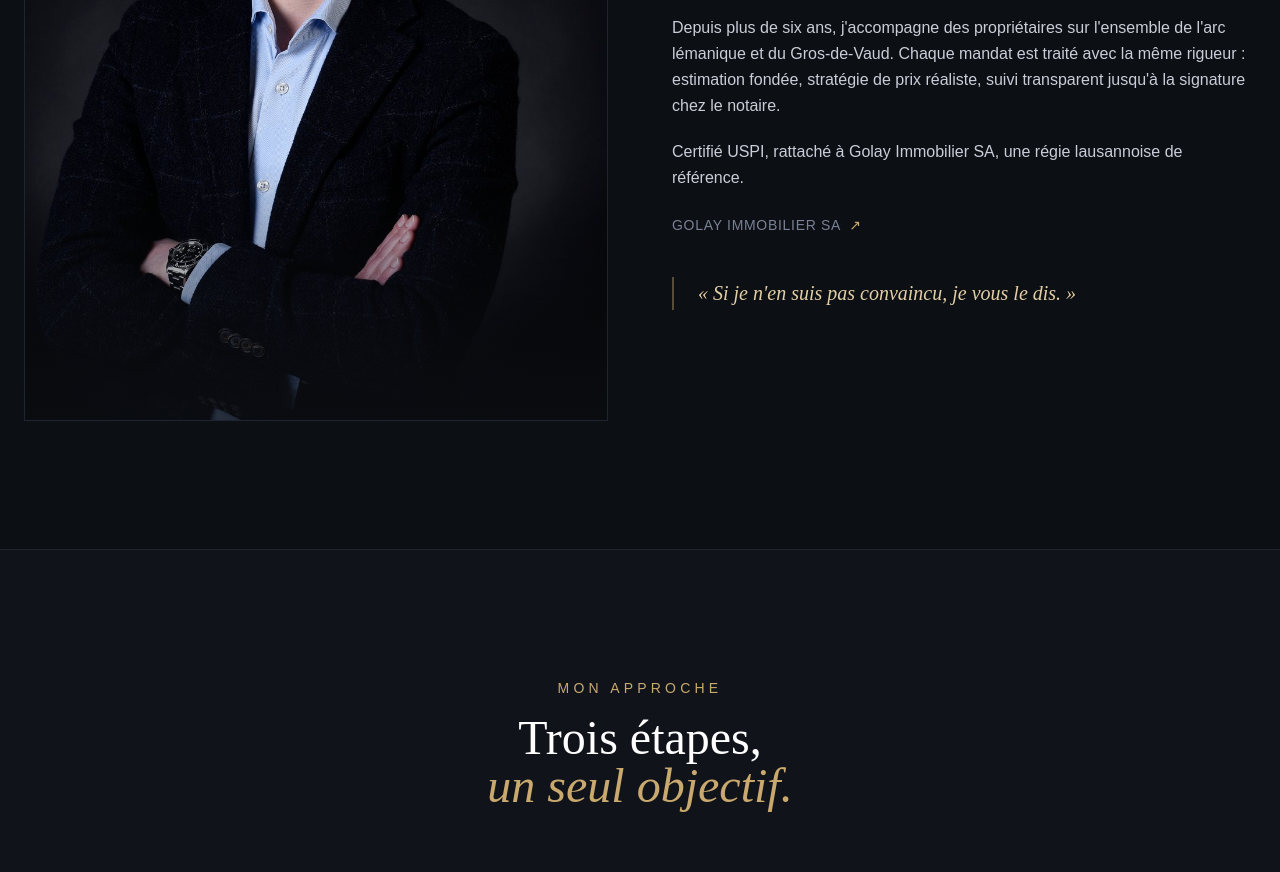
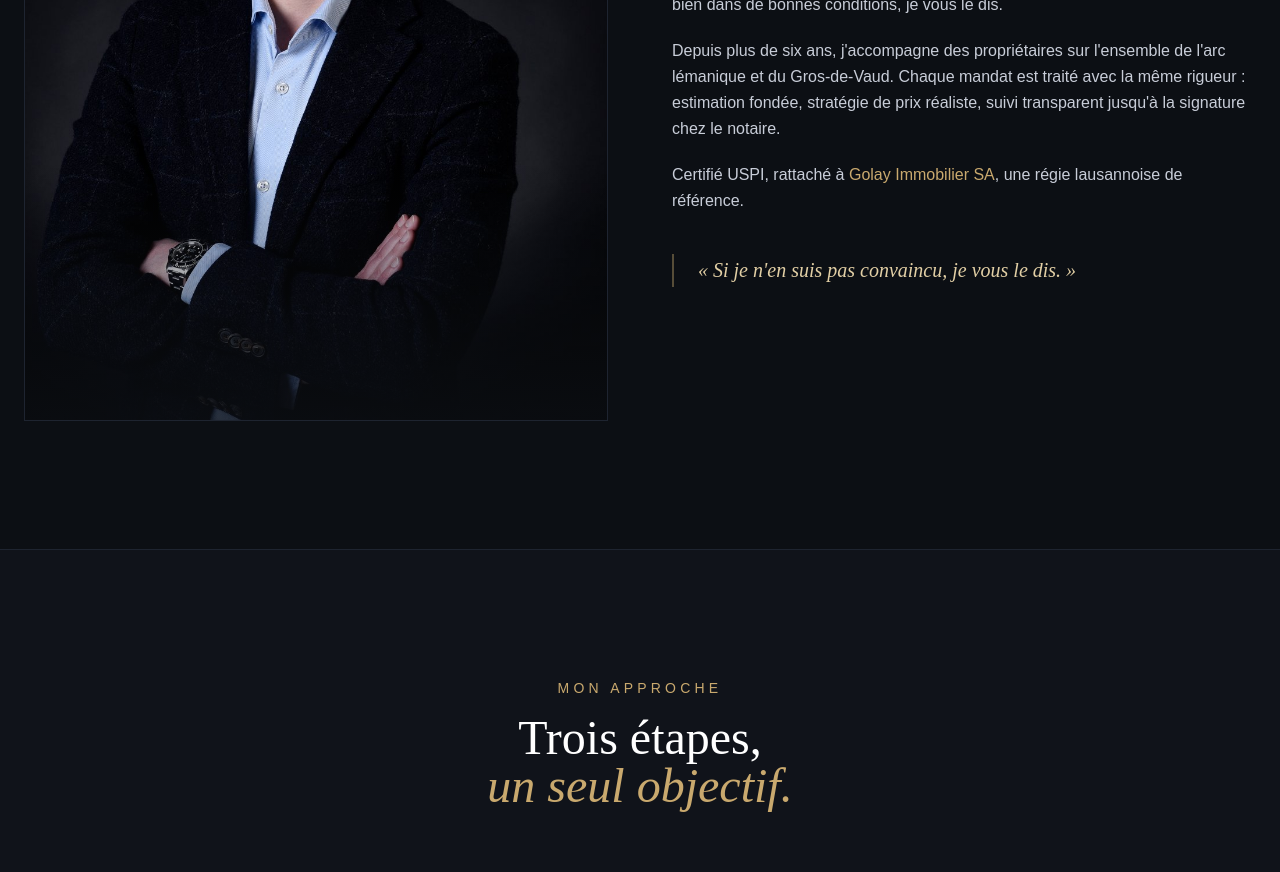
Before and after one commit to Sinseed/maison-praet, a Next.js app: page / in a window 1280 px wide. Shown: the part 1460-2332 px from the top of the page. Built offline with nearby package versions, Linux system fonts and the light colour scheme.

Commit message:
fix: Golay = lien cliquable dans le texte, suppression du doublon

```diff
--- a/app/page.tsx
+++ b/app/page.tsx
@@ -53,9 +53,8 @@ function About() {
           <div className="space-y-5 font-body text-brand-text leading-relaxed">
             <p>Je ne suis pas un courtier qui promet un prix pour obtenir un mandat, puis le baisse trois mois plus tard. Si je ne suis pas convaincu de pouvoir vendre votre bien dans de bonnes conditions, je vous le dis.</p>
             <p>Depuis plus de six ans, j&apos;accompagne des propriétaires sur l&apos;ensemble de l&apos;arc lémanique et du Gros-de-Vaud. Chaque mandat est traité avec la même rigueur : estimation fondée, stratégie de prix réaliste, suivi transparent jusqu&apos;à la signature chez le notaire.</p>
-            <p>Certifié USPI, rattaché à Golay Immobilier SA, une régie lausannoise de référence.</p>
+            <p>Certifié USPI, rattaché à <a href="https://www.golay-immobilier.ch" target="_blank" rel="noopener noreferrer" className="text-brand-gold hover:underline">Golay Immobilier SA</a>, une régie lausannoise de référence.</p>
           </div>
-          <a href="https://www.golay-immobilier.ch" target="_blank" rel="noopener noreferrer" className="inline-flex items-center gap-2 mt-6 font-body text-sm text-brand-muted hover:text-brand-gold transition-colors tracking-wider uppercase">Golay Immobilier SA <span className="text-brand-gold">↗</span></a>
           <blockquote className="mt-10 pl-6 border-l-2 border-brand-gold/40"><p className="font-display text-xl italic text-brand-goldLight leading-relaxed">&laquo;&nbsp;Si je n&apos;en suis pas convaincu, je vous le dis.&nbsp;&raquo;</p></blockquote>
         </div>
       </div>
```
